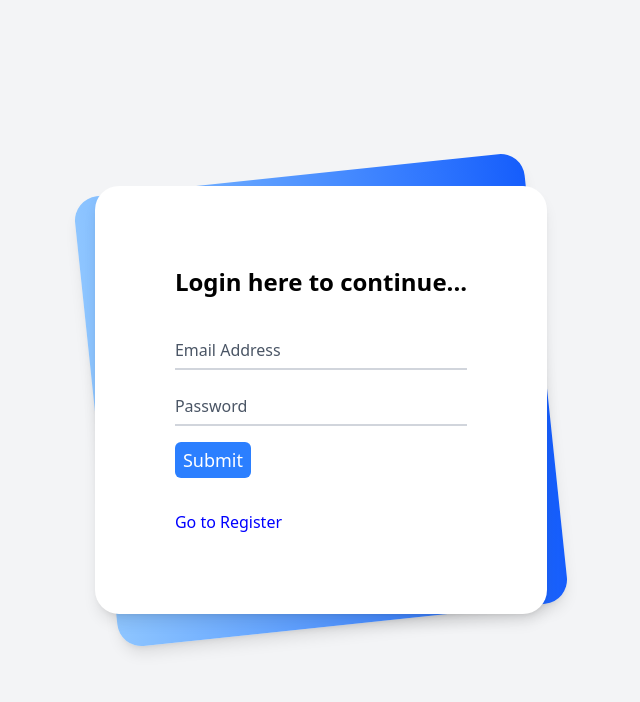
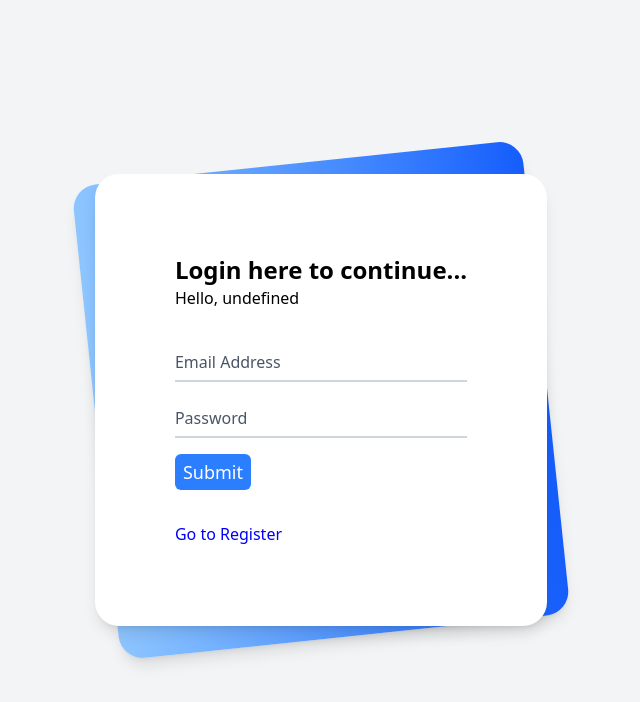
Before and after one commit to bikramgiri/Blog_Management_System-ReduxToolkit, a React (Vite) app: page /login in a window 1280 px wide. Shown: the top 702 px of the page, without its empty margins (319-959 px from the left). Built offline with nearby package versions, Linux system fonts and the light colour scheme.

Commit message:
learn about useSelector hook and login integration

```diff
--- a/src/pages/auth/Login.jsx
+++ b/src/pages/auth/Login.jsx
@@ -1,9 +1,26 @@
-import React from 'react'
+// import React from 'react'
+import { useDispatch, useSelector } from 'react-redux'
 import Form from './components/Form/Form'
+import { login} from '../../../store/authSlice'
+import { useNavigate } from 'react-router-dom'
+import STATUSES from '../../globals/status/statuses'
 
 const Login = () => {
+ const {user,status} = useSelector(state => state.auth)
+ const navigate = useNavigate()
+  const dispatch = useDispatch()
+  const handleLogin = (data) => {
+	dispatch(login(data))
+  // check the status value
+  // status--> Success --> navigate to login page esle
+  if(status === STATUSES.SUCCESS){
+    return navigate('/')
+  }else{
+    return navigate('/login')
+  }
+  }
   return (
-	<Form type="Login"/>
+	<Form type="Login" user={user} onSubmit={handleLogin} />
   )
 }
 
--- a/src/pages/auth/Register.jsx
+++ b/src/pages/auth/Register.jsx
@@ -1,12 +1,23 @@
 // import React from 'react'
-import { useDispatch } from 'react-redux'
+import { useDispatch,useSelector } from 'react-redux'
 import { register } from '../../../store/authSlice'
 import Form from './components/Form/Form'
+import STATUSES from '../../globals/status/statuses'
+import { useNavigate } from 'react-router-dom'
 
 const Register = () => {
+  const {status} = useSelector((state) => state.auth)
+  const navigate = useNavigate()
   const dispatch = useDispatch()
   const handleRegister = (data) => {
 	dispatch(register(data))
+  // check the status value
+  // status--> Success --> navigate to login page esle
+  if(status === STATUSES.SUCCESS){
+    return navigate('/login')
+  }else{
+    return navigate('/register')
+  }
   }
   return (
 	<Form type="Register" onSubmit={handleRegister}/>
--- a/src/pages/auth/components/Form/Form.jsx
+++ b/src/pages/auth/components/Form/Form.jsx
@@ -2,7 +2,7 @@ import { useState } from 'react'
 import { Link } from 'react-router-dom'
 import PropTypes from 'prop-types'
 
-const Form = ({type,onSubmit}) => {
+const Form = ({type,onSubmit,user}) => {
 	const [data,setData] = useState({
 		email : '',
 		username : '',
@@ -32,6 +32,8 @@ const Form = ({type,onSubmit}) => {
                                     {type === 'Login' ? 'Login here to continue...' : 'Register here to continue...'}
                                     </h1>
 				</div>
+				{type === 'Login' && `Hello, ${user?.username}`}
+				{/* <p>Hello, {user?.email}</p> */}
 				<form onSubmit={handleSubmit}>
 			      <div className="divide-y divide-gray-200">
 					<div className="py-8 text-base leading-6 space-y-4 text-gray-700 sm:text-lg sm:leading-7">
@@ -76,6 +78,7 @@ const Form = ({type,onSubmit}) => {
 Form.propTypes = {
 	type: PropTypes.string.isRequired,
 	onSubmit: PropTypes.func.isRequired,
+	user: PropTypes.object.isRequired,
     }
 
 export default Form
--- a/store/authSlice.js
+++ b/store/authSlice.js
@@ -43,7 +43,7 @@ export function register(data){
 }
 
 export function login(data){
-      return async function registerThunk(dispatch){
+      return async function loginThunk(dispatch){
         dispatch(setStatus(STATUSES.LOADING))
       try {
             const response = await axios.post('https://react30.onrender.com/api/user/login',data)
```
